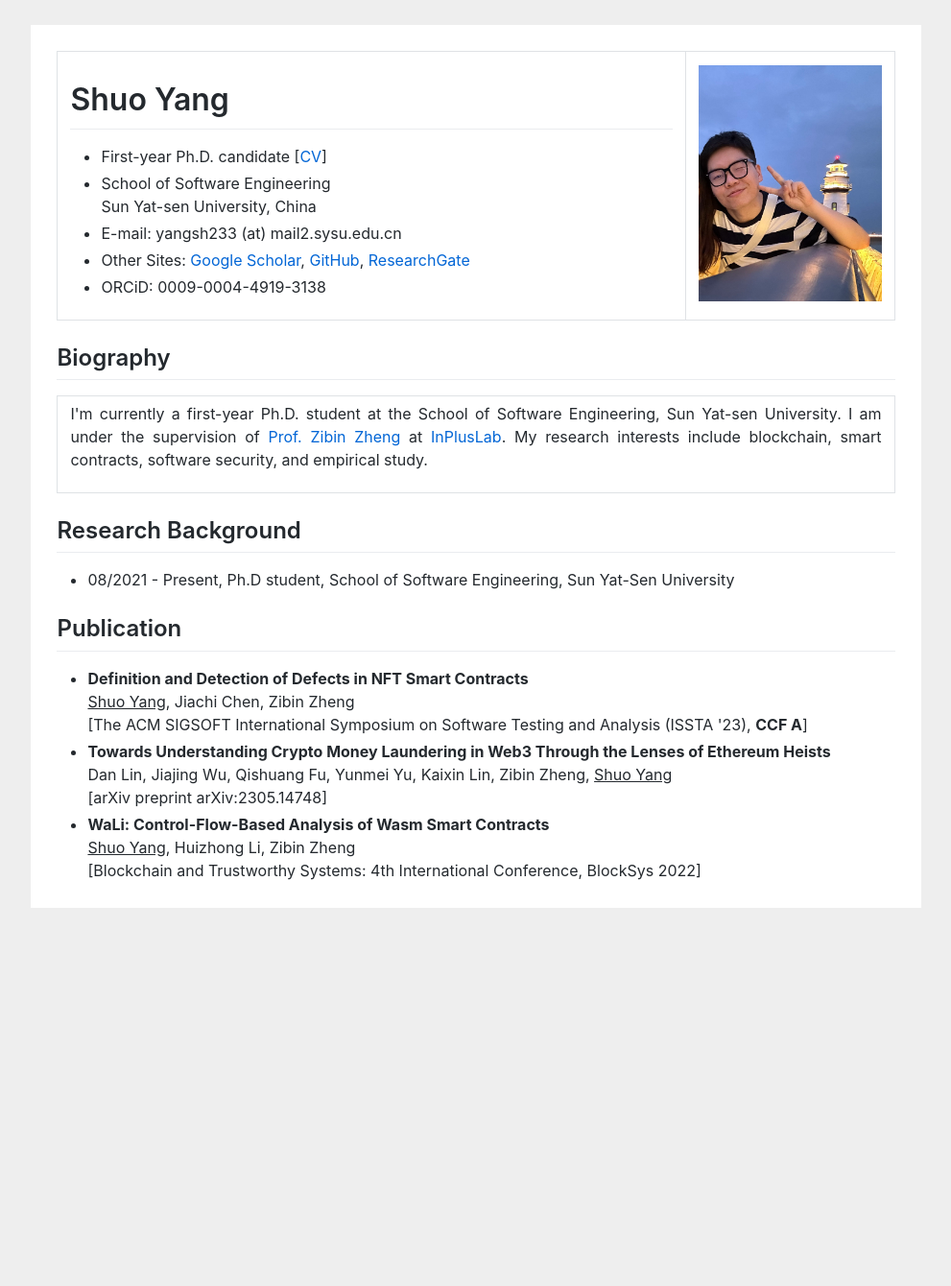
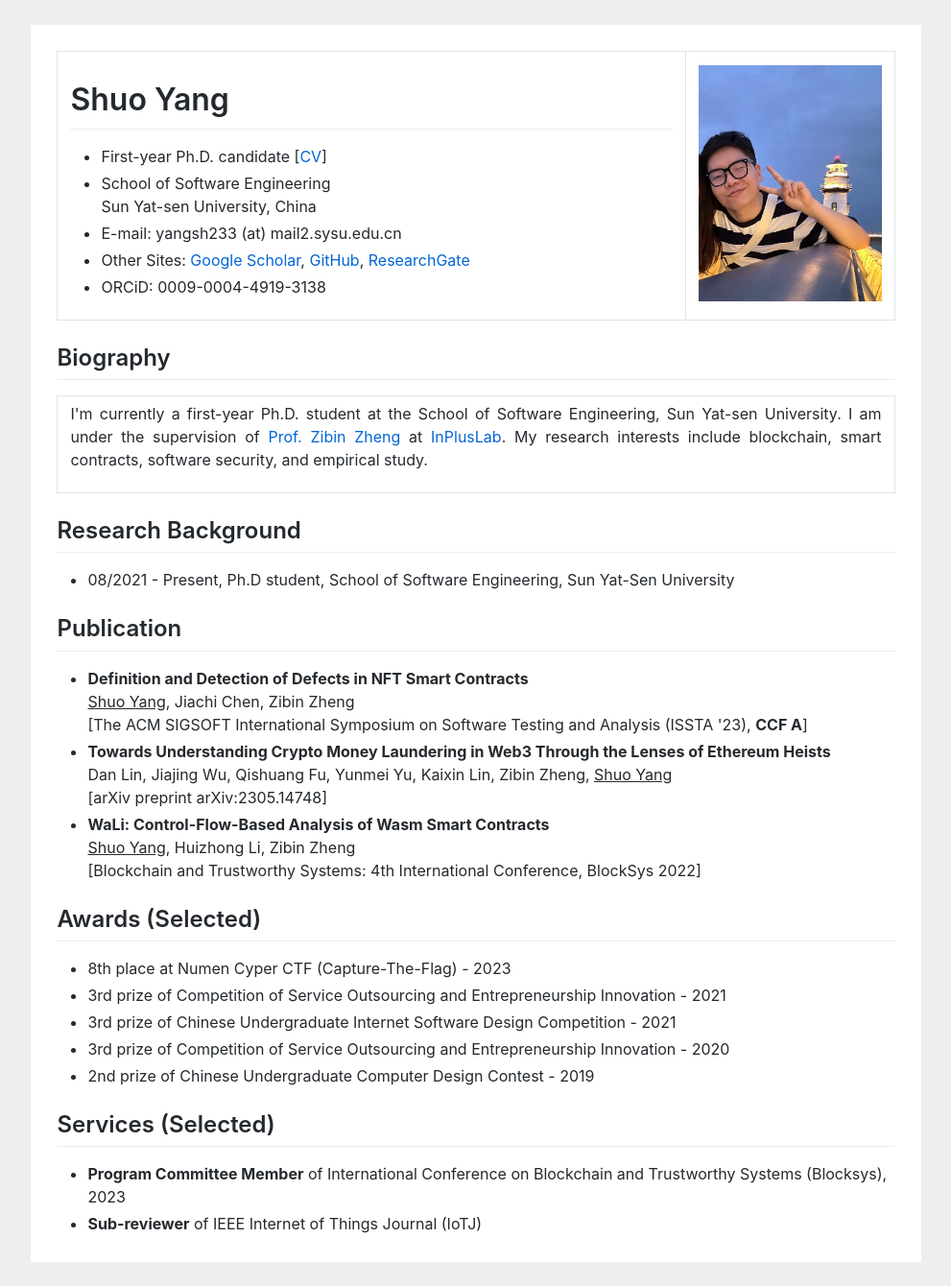
Before and after one commit to shuoyang512/shuoyang512.github.io, a Jekyll site: the page index.html, which Jekyll copies as it is, in a window 1280 px wide. Shown: the whole page at 96% size, without its empty margins (144-1135 px from the left). Built offline with Jekyll 4.4.1, drawn with Linux system fonts in a browser that asks for light colours; before the commit the page ends 972 px from its top, so only the background shows below that.

Commit message:
update profile

```diff
--- a/index.html
+++ b/index.html
@@ -98,6 +98,21 @@ gtag('config', 'UA-158965281-1');
 
 				</ul>
 
+				<h2>Awards (Selected)</h2>
+					<ul>
+						<li>8th place at Numen Cyper CTF (Capture-The-Flag) - 2023</li>
+						<li>3rd prize of Competition of Service Outsourcing and Entrepreneurship Innovation - 2021</li>
+						<li>3rd prize of Chinese Undergraduate Internet Software Design Competition - 2021</li>
+						<li>3rd prize of Competition of Service Outsourcing and Entrepreneurship Innovation - 2020</li>
+						<li>2nd prize of Chinese Undergraduate Computer Design Contest - 2019</li>
+					</ul>
+
+				<h2>Services (Selected)</h2>
+					<ul>
+						<li><b>Program Committee Member</b> of International Conference on Blockchain and Trustworthy Systems (Blocksys), 2023</li>
+						<li><b>Sub-reviewer</b> of IEEE Internet of Things Journal (IoTJ)</li>
+					</ul>
+
 			</article>
 		</div>
 	</body>
```
